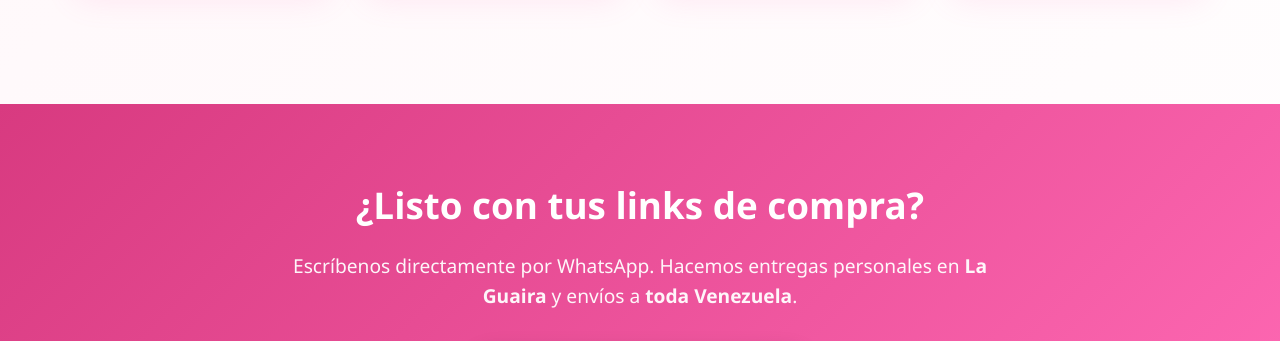
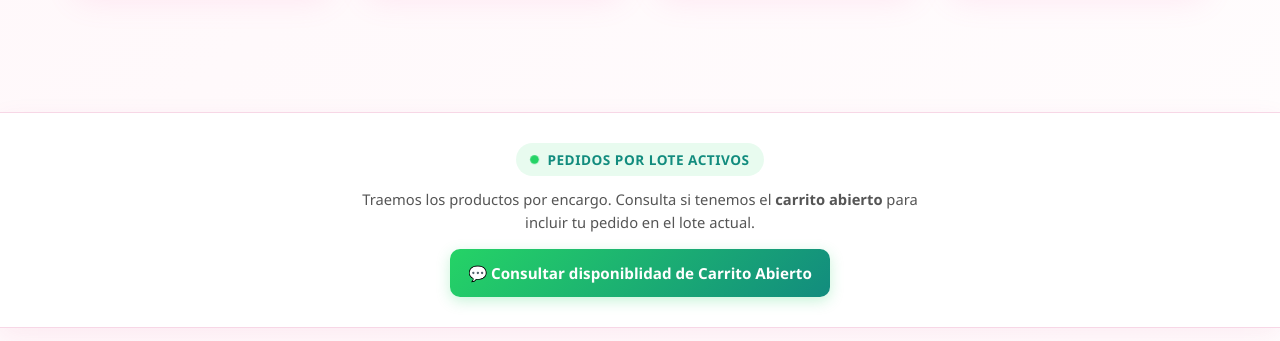
Before and after one commit to web-page-vzla/carol2shop, a plain HTML site: page index.html in a window 1280 px wide. Shown: the part 3156-3497 px from the top of the page. Drawn offline with Linux system fonts and the light colour scheme.

Commit message:
Add files via upload

```diff
--- a/index.html
+++ b/index.html
@@ -246,6 +246,26 @@
       </div>
     </div>
   </section>
+<div class="checkout-section">
+  <!-- BANNER "CARRITO ABIERTO / LOTE ACTIVO" -->
+  <section class="checkout-section">
+  <div class="carrito-lote-box">
+    <div class="lote-status-header">
+      <span class="status-dot-pulse"></span>
+      <span class="lote-title">Pedidos por Lote Activos</span>
+    </div>
+    <p class="lote-desc">
+      Traemos los productos por encargo. Consulta si tenemos el <strong>carrito abierto</strong> para incluir tu pedido en el lote actual.
+    </p>
+
+
+    <a href="https://wa.me/584XXXXXXXXX?text=¡Hola!%20Quería%20consultar%20si%20tienen%20el%20carrito%20abierto%20para%20hacer%20un%20pedido%20✨"
+       target="_blank"
+       class="btn-consultar-lote">
+      💬 Consultar disponiblidad de Carrito Abierto
+    </a>
+  </div>!
+
 
   <!-- Banner de Llamado a la Acción Único -->
   <section class="cta-banner">
@@ -255,6 +275,7 @@
       <i class="fab fa-whatsapp"></i> Enviar mi Link por WhatsApp
     </a>
   </section>
+
 
   <!-- Pie de Página -->
   <footer class="footer">
--- a/style.css
+++ b/style.css
@@ -611,6 +611,8 @@ body {
   max-width: 800px;
   margin: 0 auto;
   text-align: center;
+
+
 }
 
 /* Logo redondo en el Footer */
@@ -1075,4 +1077,142 @@ html, body {
       25vw 65vh 10px rgba(255, 141, 161, 0.7),
       80vw 70vh 6px rgba(255, 204, 0, 0.5);
   }
+}/* ==========================================================================
+   APARTADO "CARRITO ABIERTO" EN SECCIÓN DE COMPRA / CHECKOUT
+   ========================================================================== */
+.checkout-section {
+  width: 100% !important;
+  display: block !important;
+  margin: 40px 0 !important;
+  padding: 0 !important;
+  box-sizing: border-box !important;
 }
+
+.carrito-lote-box {
+  width: 100% !important;
+  background: #fff5f8; /* Color rosado suave continuo */
+  border-top: 1px solid rgba(216, 58, 128, 0.2);
+  border-bottom: 1px solid rgba(216, 58, 128, 0.2);
+  border-left: none !important;
+  border-right: none !important;
+  border-radius: 0 !important;
+  padding: 30px 20px !important;
+  box-sizing: border-box !important;
+  text-align: center !important;
+}
+
+.lote-desc {
+  max-width: 600px;
+  margin: 0 auto 16px auto;
+  font-size: 0.95rem;
+  color: #555555;
+}
+
+.btn-consultar-lote {
+  display: inline-block;
+  max-width: 380px;
+  width: 100%;
+  margin: 0 auto;
+}
+
+
+
+.carrito-lote-box {
+  background: #ffffff;
+  border: 1.5px solid rgba(216, 58, 128, 0.2);
+  border-radius: 16px;
+  padding: 20px;
+  text-align: center;
+  box-shadow: 0 8px 24px rgba(216, 58, 128, 0.08);
+  margin-bottom: 20px;
+  transition: transform 0.3s ease;
+}
+
+.carrito-lote-box:hover {
+  transform: translateY(-3px);
+  box-shadow: 0 12px 28px rgba(216, 58, 128, 0.12);
+}
+
+.lote-status-header {
+  display: inline-flex;
+  align-items: center;
+  gap: 8px;
+  background: rgba(37, 211, 102, 0.1);
+  padding: 6px 14px;
+  border-radius: 20px;
+  margin-bottom: 12px;
+}
+
+.status-dot-pulse {
+  width: 9px;
+  height: 9px;
+  background-color: #25D366;
+  border-radius: 50%;
+  display: inline-block;
+  box-shadow: 0 0 0 0 rgba(37, 211, 102, 0.7);
+  animation: pulseGreen 1.8s infinite;
+}
+
+.lote-title {
+  font-size: 0.85rem;
+  font-weight: 700;
+  color: #128C7E;
+  text-transform: uppercase;
+  letter-spacing: 0.5px;
+}
+
+.lote-desc {
+  font-size: 0.92rem;
+  color: #555555;
+  line-height: 1.5;
+  margin-bottom: 16px;
+}
+
+.btn-consultar-lote {
+  display: inline-block;
+  width: 100%;
+  padding: 12px 18px;
+  background: linear-gradient(135deg, #25D366 0%, #128C7E 100%);
+  color: #ffffff;
+  font-weight: 600;
+  font-size: 0.95rem;
+  border-radius: 10px;
+  text-decoration: none;
+  box-shadow: 0 4px 14px rgba(37, 211, 102, 0.25);
+  transition: all 0.3s ease;
+}
+
+.btn-consultar-lote:hover {
+  opacity: 0.95;
+  box-shadow: 0 6px 18px rgba(37, 211, 102, 0.35);
+  transform: scale(1.01);
+}
+
+@keyframes pulseGreen {
+  0% {
+    transform: scale(0.95);
+    box-shadow: 0 0 0 0 rgba(37, 211, 102, 0.7);
+  }
+  70% {
+    transform: scale(1);
+    box-shadow: 0 0 0 6px rgba(37, 211, 102, 0);
+  }
+  100% {
+    transform: scale(0.95);
+    box-shadow: 0 0 0 0 rgba(37, 211, 102, 0);
+  }
+}
+
+/* Responsivo para teléfonos */
+@media (max-width: 768px) {
+  .carrito-lote-box {
+    padding: 16px;
+  }
+  .lote-desc {
+    font-size: 0.88rem;
+  }
+  .btn-consultar-lote {
+    font-size: 0.9rem;
+    padding: 11px 14px;
+  }
+}
```
